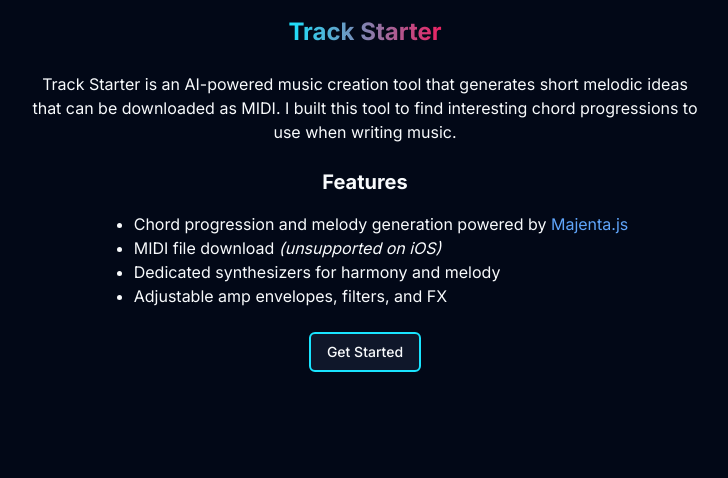
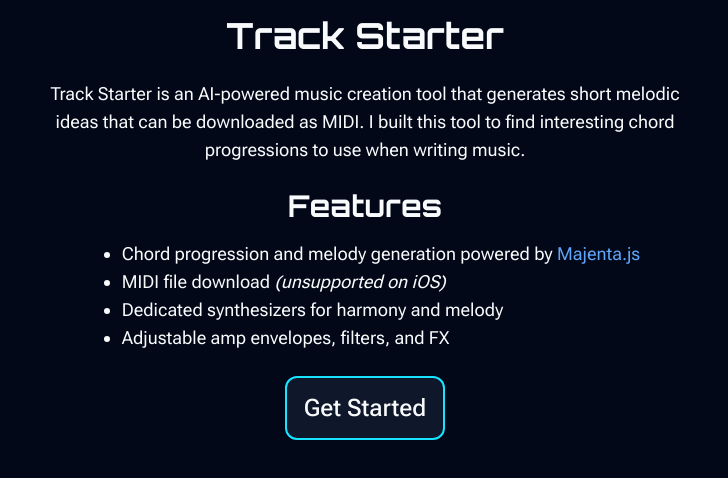
Before and after one commit to steve-mackinnon/trackstarter, a Next.js app: page / in a window 1280 px wide. Shown: the top 478 px of the page, without its empty margins (275-1003 px from the left). Built offline with nearby package versions, Linux system fonts and the light colour scheme.

Commit message:
Font tweaks on landing page

```diff
--- a/src/app/page.tsx
+++ b/src/app/page.tsx
@@ -1,6 +1,11 @@
 import { Button } from "common/components/ui/button";
+import { cn } from "common/utils";
 import type { Metadata } from "next";
+import { Orbitron, Roboto_Flex } from "next/font/google";
 import Link from "next/link";
+
+const orbitron = Orbitron({ subsets: ["latin"] });
+const roboto = Roboto_Flex({ subsets: ["latin"] });
 
 export const metadata: Metadata = {
   title: "Track Starter",
@@ -23,18 +28,28 @@ export const metadata: Metadata = {
 
 export default function Home() {
   return (
-    <main className="flex flex-col justify-center items-center gap-6 p-4 text-center">
-      <h1 className="text-2xl font-bold app-title">Track Starter</h1>
-      <article className="max-w-2xl">
+    <main
+      className={cn(
+        roboto.className,
+        "flex flex-col justify-center items-center gap-6 p-4 text-center",
+      )}
+    >
+      <h1 className={cn(orbitron.className, "text-4xl font-bold")}>
+        Track Starter
+      </h1>
+      <article className="max-w-2xl text-lg">
         Track Starter is an AI-powered music creation tool that generates short
         melodic ideas that can be downloaded as MIDI. I built this tool to find
         interesting chord progressions to use when writing music.
       </article>
       <section aria-labelledby="features-heading">
-        <h2 className="text-xl font-bold" id="features-heading">
+        <h2
+          className={cn(orbitron.className, "text-3xl font-bold")}
+          id="features-heading"
+        >
           Features
         </h2>
-        <ul className="list-disc text-left pl-8 pt-4">
+        <ul className="list-disc text-left pl-8 pt-4 text-lg">
           <li>
             Chord progression and melody generation powered by
             <span> </span>
@@ -56,7 +71,7 @@ export default function Home() {
       <Link href={"/workstation"}>
         <Button
           variant={"outline"}
-          className="bg-slate-900 border-2"
+          className="bg-slate-900 border-2 text-2xl w-40 h-16 rounded-xl"
           style={{
             borderColor: "var(--harmony-border-active)",
           }}
```
